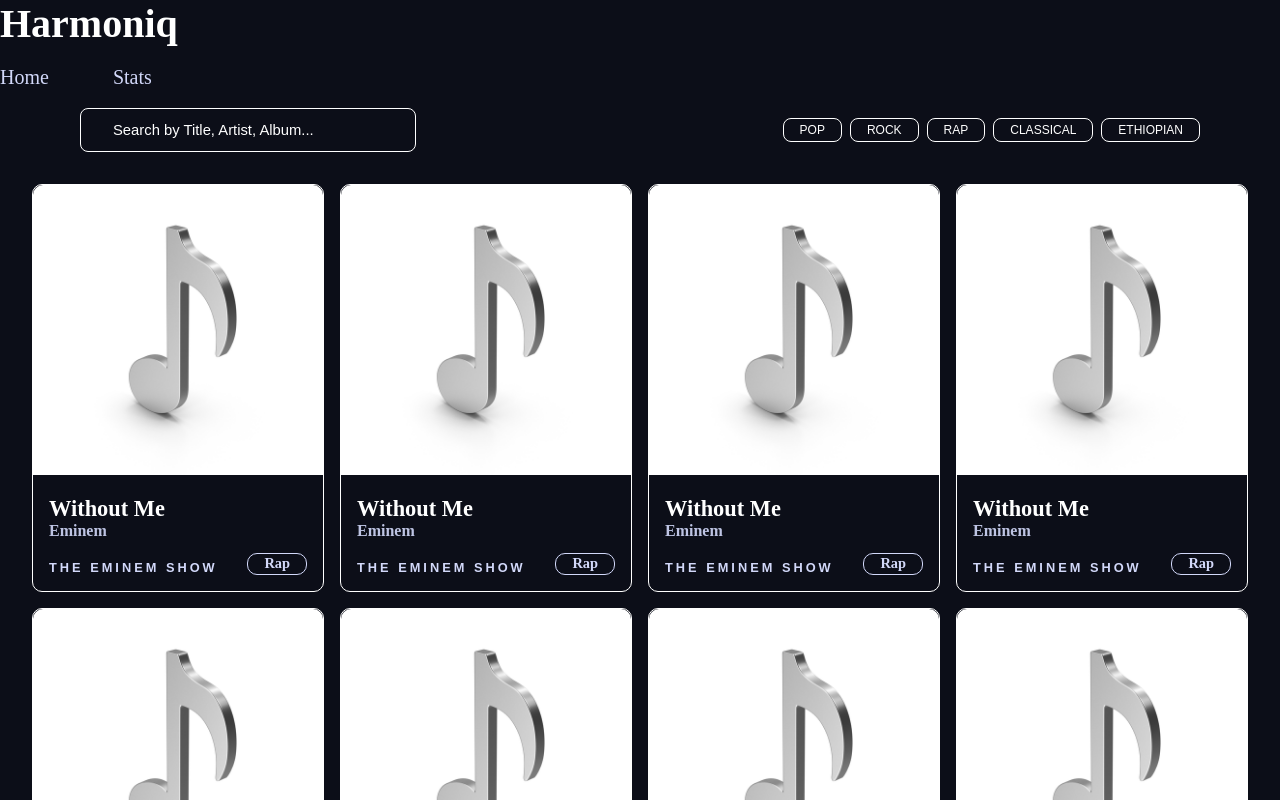
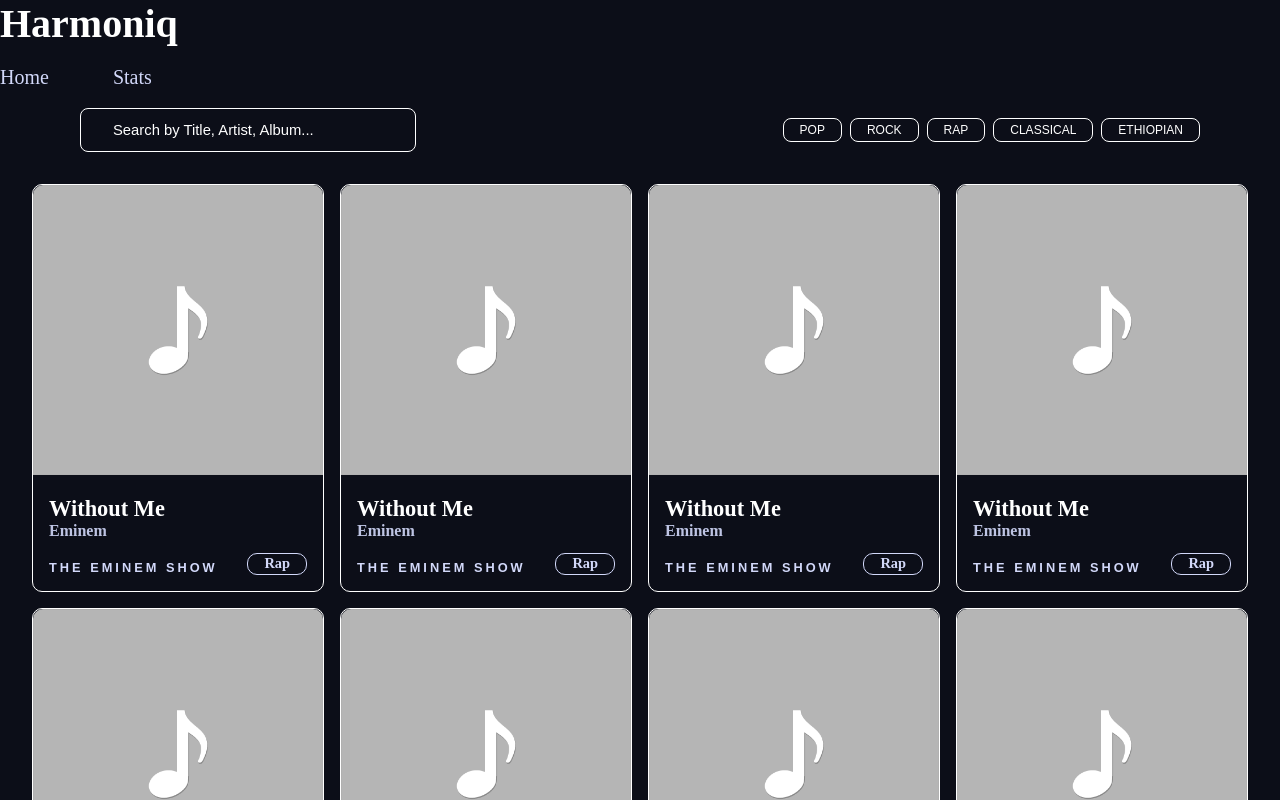
Before and after one commit to leuel-a/harmoniq, a React (Vite) app in the folder client/: page / in a window 1280 px wide. Shown: the top 800 px of the page. Built offline with nearby package versions, Linux system fonts and the light colour scheme; a web font is replaced by a local one.

Commit message:
fix(frontend): change default music cover art

```diff
--- a/client/src/components/MusicCard.tsx
+++ b/client/src/components/MusicCard.tsx
@@ -4,7 +4,7 @@
   return (
     <Card>
       <div>
-        <img src="../../../images/default-imge.jpg" alt="Default Music Image" />
+        <img src="../../../images/default-cover-art.png" alt="Default Music Image" />
       </div>
       <CardContent>
         <CardHeader>
```
Also changed, not shown: client/public/images/default-cover-art.png (added), client/public/images/default.png (added).
